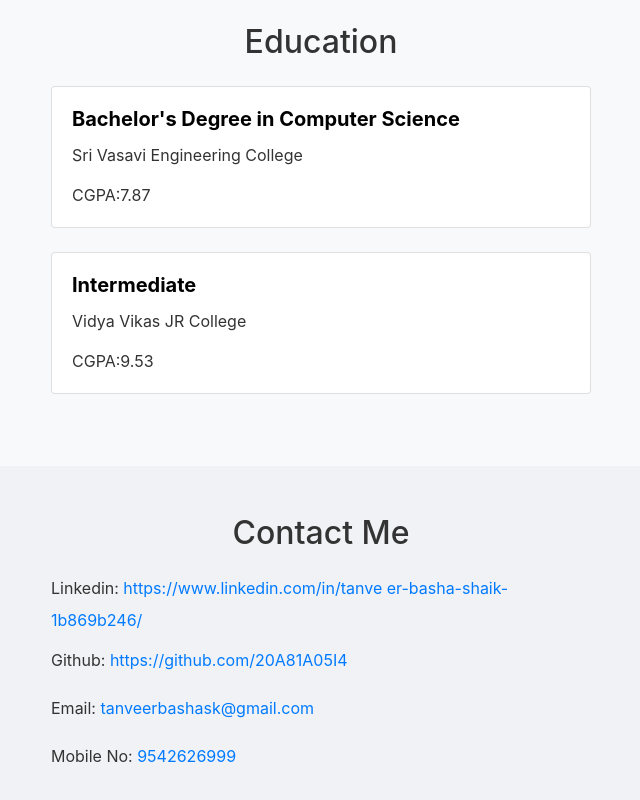
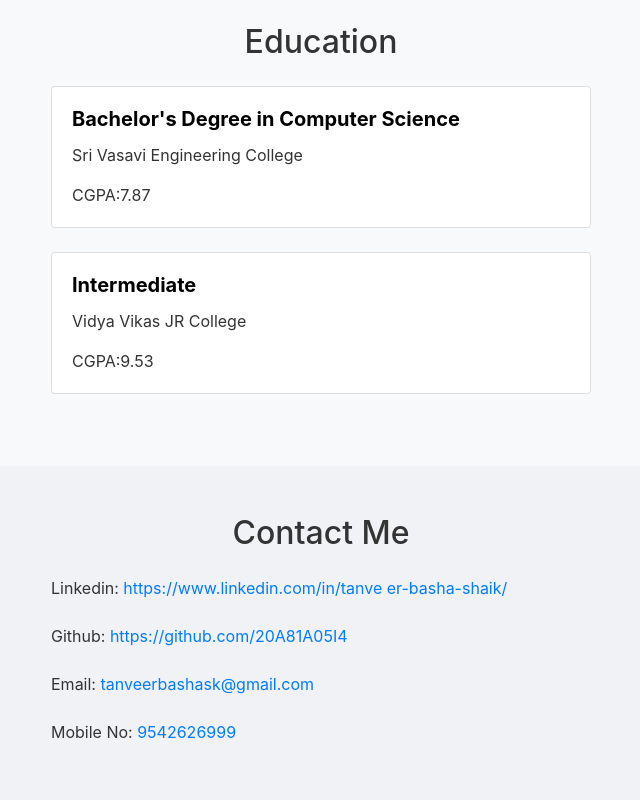
Before and after one commit to 20A81A05I4/Tanveer_Portifolio.github.io, a plain HTML site: page index.html in a window 1280 px wide. Shown: the part 2087-2887 px from the top of the page, without its empty margins (319-959 px from the left). Drawn offline with nearby package versions, Linux system fonts and the light colour scheme.

Commit message:
Update index.html

```diff
--- a/index.html
+++ b/index.html
@@ -267,7 +267,7 @@
               <label for="Linked In">Linkedin:</label>
                 <a href="https://www.linkedin.com/in/tanve
                 er-basha-shaik-1b869b246/">https://www.linkedin.com/in/tanve
-                er-basha-shaik-1b869b246/</a>
+                er-basha-shaik/</a>
             </div>
             <div class="form-group">
               <label for="Github">Github:</label>
```
